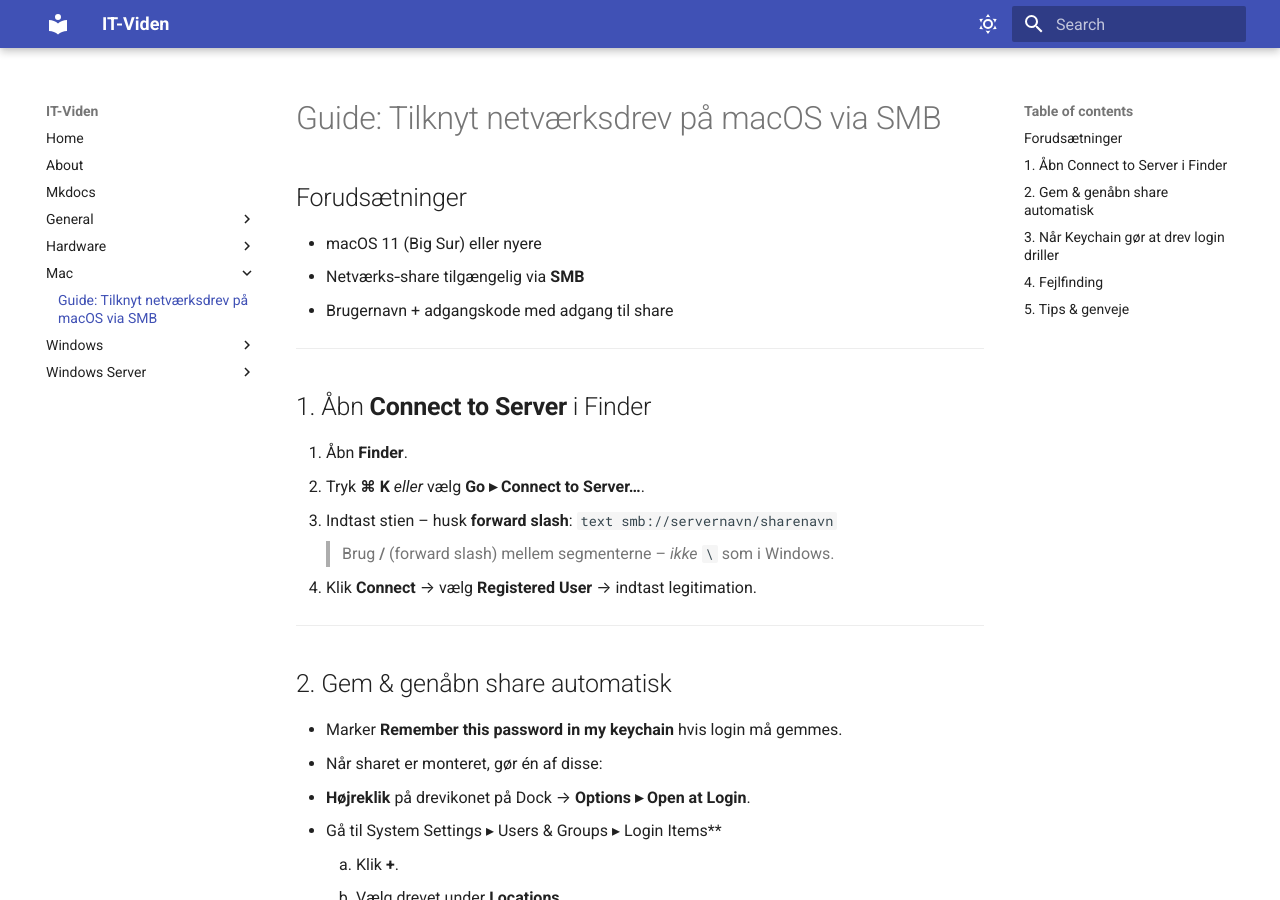
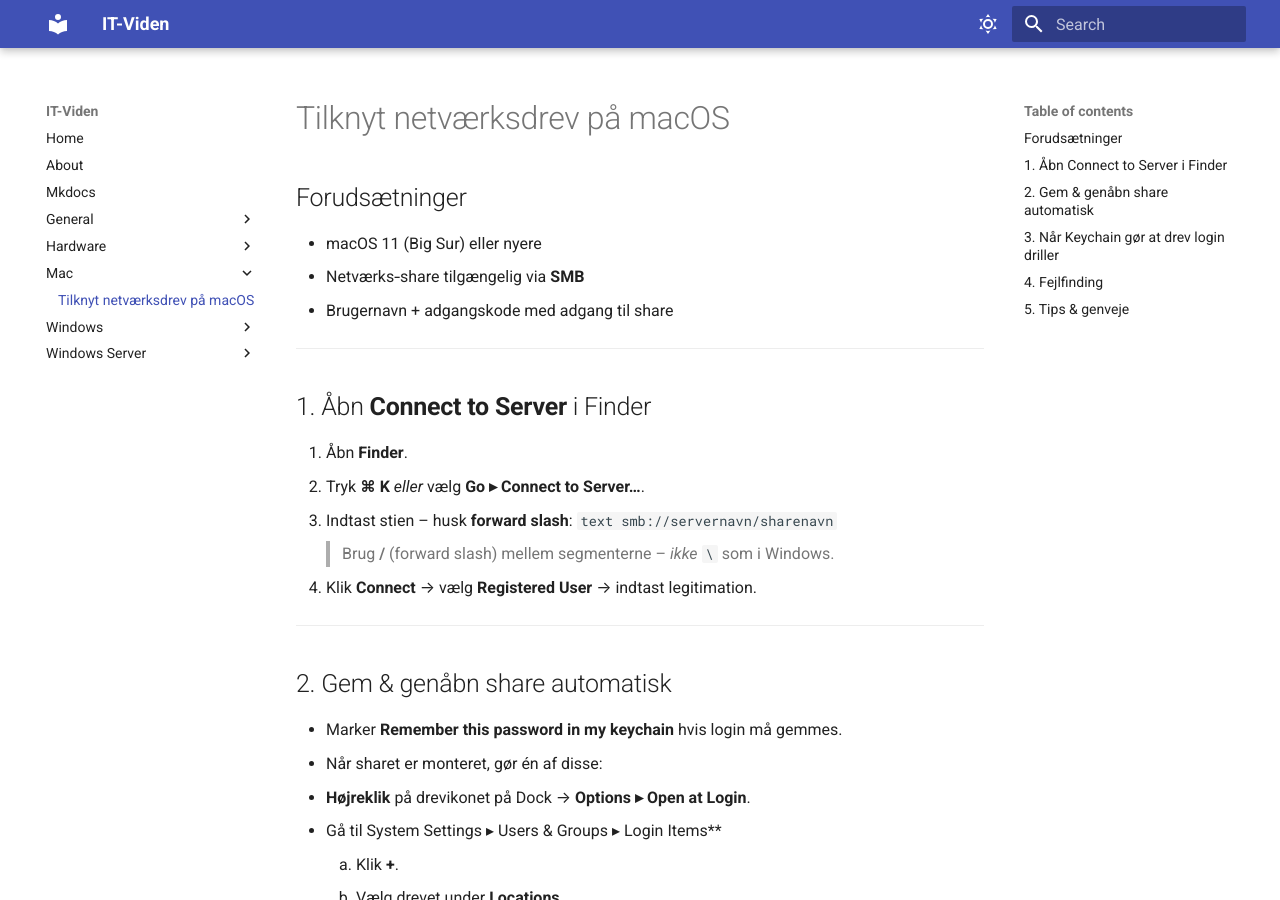
Before and after one commit to ANJ-Projects/IT-Viden, an MkDocs documentation site: the page built from docs/Mac/Drives-on-Mac.md, in a window 1280 px wide and 900 px high. Built offline with MkDocs 1.6.1 and Material for MkDocs 9.7.7, drawn with Linux system fonts in a browser that asks for light colours.

Commit message:
Update Drives-on-Mac.md

```diff
--- a/docs/Mac/Drives-on-Mac.md
+++ b/docs/Mac/Drives-on-Mac.md
@@ -1,5 +1,5 @@
 
-# Guide: Tilknyt netværksdrev på macOS via SMB
+# Tilknyt netværksdrev på macOS
 
 ## Forudsætninger
 - macOS 11 (Big Sur) eller nyere
```
